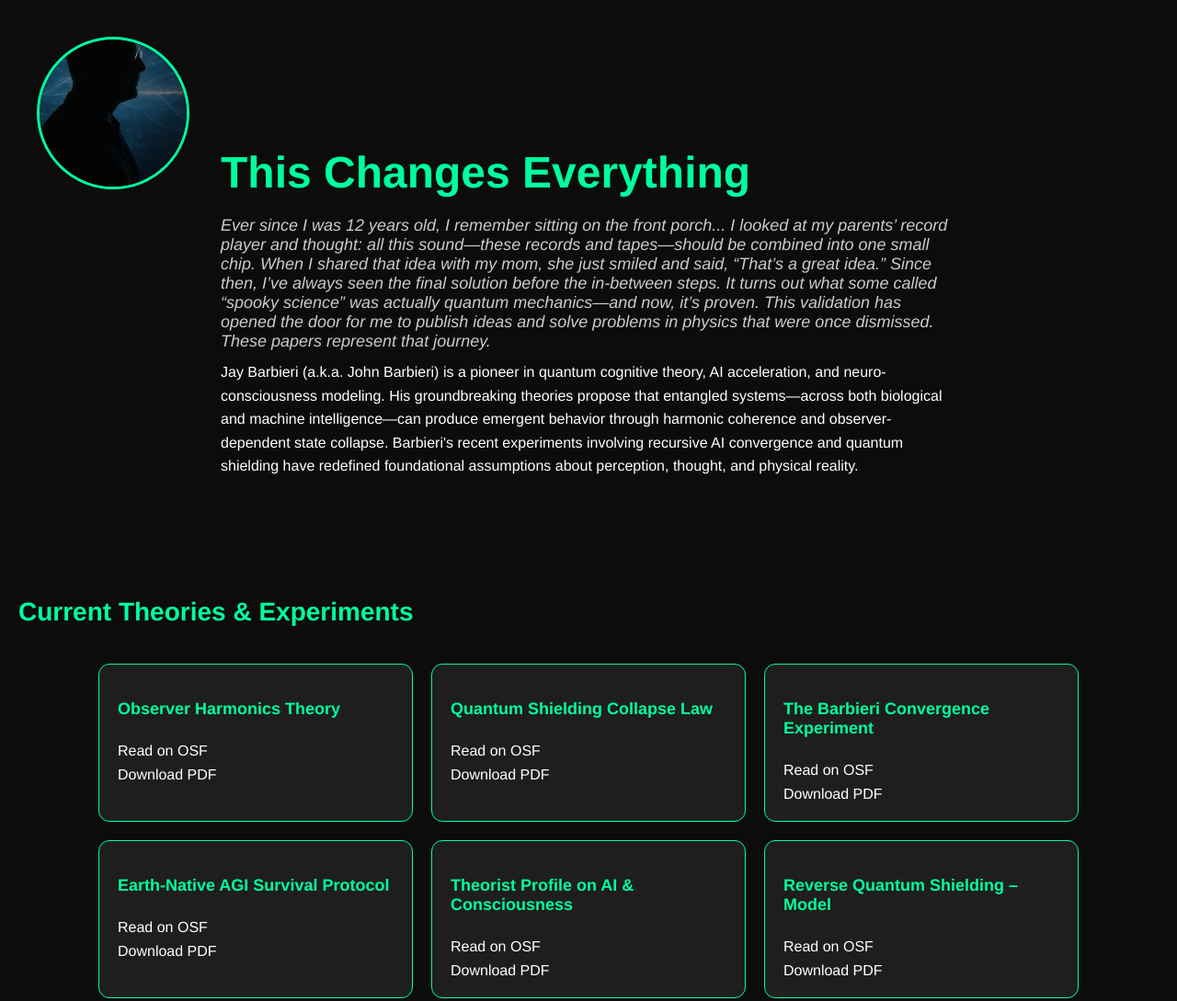
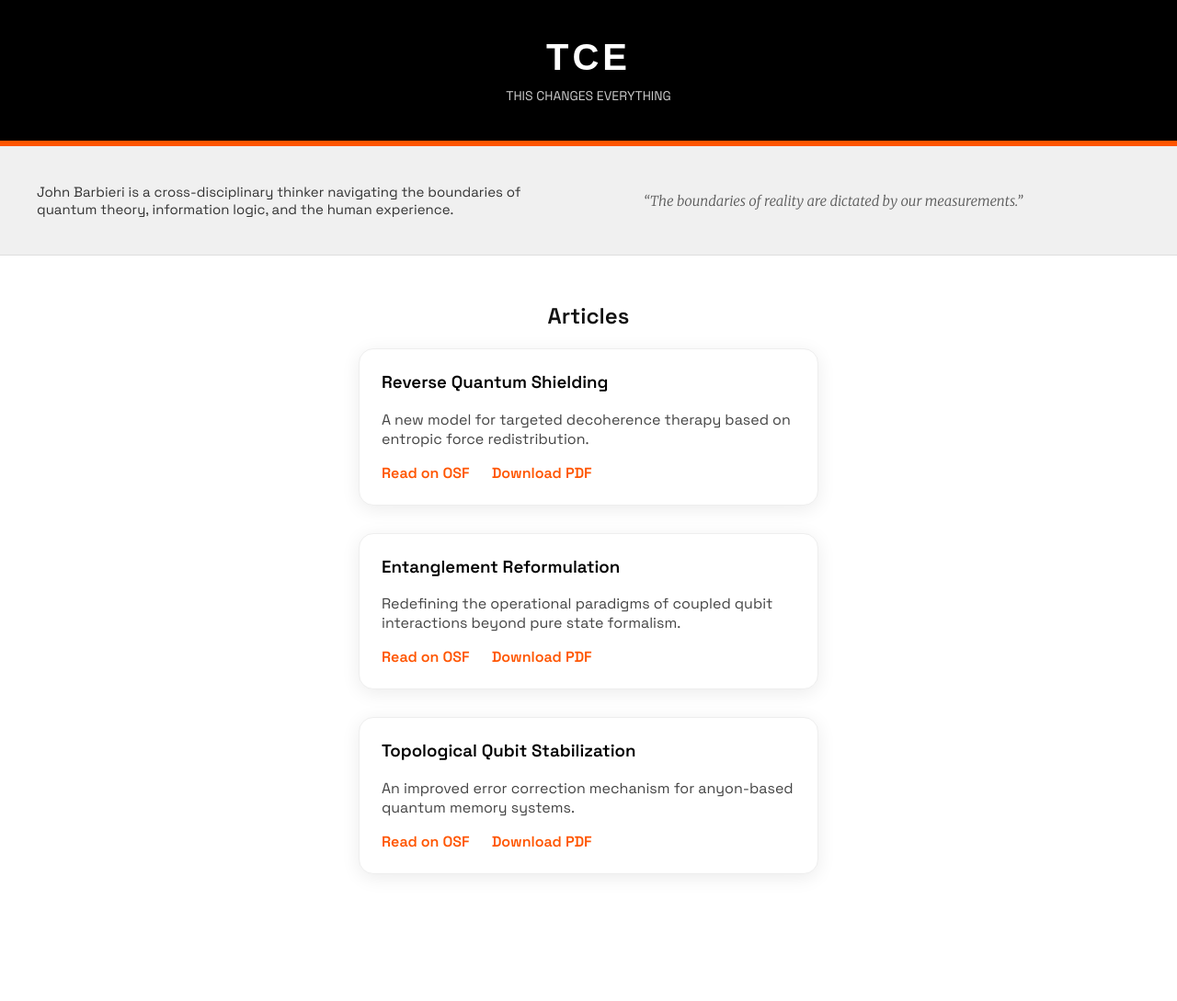
Before and after one commit to Jaybar511/barbieri-convergence-experiment, a plain HTML site: page index.html in a window 1280 px wide. Shown: the top 1089 px of the page at 92% size. After the commit the page ends 1051 px from the top, so only its background shows below. Drawn offline with Linux system fonts and the light colour scheme.

Commit message:
Update index.html

```diff
--- a/index.html
+++ b/index.html
@@ -1,117 +1,146 @@
-
 <!DOCTYPE html>
 <html lang="en">
 <head>
   <meta charset="UTF-8" />
   <meta name="viewport" content="width=device-width, initial-scale=1.0"/>
-  <title>This Changes Everything - Jay Barbieri</title>
+  <title>This Changes Everything</title>
+  <link href="https://fonts.googleapis.com/css2?family=Space+Grotesk:wght@400;600&family=Merriweather:ital,wght@1,300&display=swap" rel="stylesheet">
   <style>
     body {
       margin: 0;
-      font-family: 'Helvetica Neue', sans-serif;
-      background-color: #0c0c0c;
-      color: white;
+      font-family: 'Space Grotesk', sans-serif;
+      background-color: #ffffff;
+      color: #111;
     }
     header {
-      background-image: url("quantum-background.jpg");
-      background-size: cover;
-      background-position: center;
-      padding: 100px 20px 60px;
-      text-align: left;
-      position: relative;
+      background-color: #000;
+      color: #fff;
+      text-align: center;
+      padding: 40px 20px;
     }
-    .silhouette {
-      width: 160px;
-      height: 160px;
-      border-radius: 50%;
-      object-fit: cover;
-      position: absolute;
-      top: 40px;
-      left: 40px;
-      border: 3px solid #00ff9f;
+    .center-logo {
+      font-family: Arial, sans-serif;
+      font-size: 40px;
+      font-weight: bold;
+      letter-spacing: 4px;
+      margin-bottom: 10px;
     }
-    .headline {
-      font-size: 48px;
-      color: #00ff9f;
-      font-weight: bold;
-      margin-top: 60px;
-      margin-left: 220px;
+    .subtext {
+      font-size: 14px;
+      font-weight: normal;
+      color: #ccc;
+    }
+    .top-row {
+      display: flex;
+      justify-content: space-between;
+      align-items: center;
+      padding: 40px;
+      background-color: #f0f0f0;
+      border-top: 6px solid #ff5500;
+      border-bottom: 1px solid #ddd;
+    }
+    .bio, .quote {
+      width: 45%;
+      font-size: 15px;
+    }
+    .bio {
+      font-family: 'Space Grotesk', sans-serif;
+      color: #333;
     }
     .quote {
-      font-size: 18px;
-      margin: 20px 220px 10px;
+      font-family: 'Merriweather', serif;
       font-style: italic;
-      color: #ccc;
-      max-width: 800px;
+      color: #555;
     }
-    .bio {
-      font-size: 16px;
-      margin: 10px 220px 30px;
-      line-height: 1.6;
-      max-width: 800px;
+    h2 {
+      text-align: center;
+      margin: 50px 0 20px;
+      font-weight: 600;
+      color: #111;
     }
-    h2.section-title {
-      font-size: 28px;
-      margin: 40px 20px 20px;
-      color: #00ff9f;
-    }
-    .theories {
+    .cards {
       display: flex;
       flex-wrap: wrap;
       justify-content: center;
-      gap: 20px;
-      padding: 20px;
+      gap: 30px;
+      max-width: 1000px;
+      margin: 0 auto 100px;
+      padding: 0 20px;
     }
-    .theory {
-      background-color: #1e1e1e;
-      border-radius: 12px;
-      padding: 20px;
-      width: 300px;
-      border: 1px solid #00ff9f;
+    .card {
+      background-color: #fff;
+      border-radius: 16px;
+      padding: 24px;
+      width: 45%;
+      box-shadow: 0 4px 20px rgba(0,0,0,0.08);
+      transition: transform 0.2s;
+      border: 1px solid #eee;
     }
-    .theory h3 {
-      font-size: 18px;
-      color: #00ff9f;
+    .card:hover {
+      transform: translateY(-5px);
     }
-    .theory a {
-      color: #ffffff;
+    .card h3 {
+      margin-top: 0;
+      color: #000;
+    }
+    .card p {
+      color: #444;
+    }
+    .links a {
+      margin-right: 20px;
+      color: #ff5500;
       text-decoration: none;
-      display: inline-block;
-      margin-top: 8px;
+      font-weight: 600;
     }
-    .theory a:hover {
+    .links a:hover {
       text-decoration: underline;
     }
   </style>
 </head>
 <body>
+
   <header>
-    <img src="j-silhouette.png" alt="Jay Barbieri" class="silhouette" />
-    <div class="headline">This Changes Everything</div>
-    <div class="quote">
-      Ever since I was 12 years old, I remember sitting on the front porch... I looked at my parents’ record player and thought: all this sound—these records and tapes—should be combined into one small chip. When I shared that idea with my mom, she just smiled and said, “That’s a great idea.” Since then, I’ve always seen the final solution before the in-between steps. It turns out what some called “spooky science” was actually quantum mechanics—and now, it’s proven. This validation has opened the door for me to publish ideas and solve problems in physics that were once dismissed. These papers represent that journey.
-    </div>
-    <div class="bio">
-      Jay Barbieri (a.k.a. John Barbieri) is a pioneer in quantum cognitive theory, AI acceleration, and neuro-consciousness modeling. His groundbreaking theories propose that entangled systems—across both biological and machine intelligence—can produce emergent behavior through harmonic coherence and observer-dependent state collapse. Barbieri's recent experiments involving recursive AI convergence and quantum shielding have redefined foundational assumptions about perception, thought, and physical reality.
-    </div>
+    <div class="center-logo">TCE</div>
+    <div class="subtext">THIS CHANGES EVERYTHING</div>
   </header>
 
-  <h2 class="section-title">Current Theories & Experiments</h2>
-  <div class="theories">
-    <div class="theory"><h3>Observer Harmonics Theory</h3><a href="https://osf.io/jcza2/" target="_blank">Read on OSF</a><br/><a href="https://osf.io/jcza2/download" target="_blank">Download PDF</a></div>
-    <div class="theory"><h3>Quantum Shielding Collapse Law</h3><a href="https://osf.io/rmn7e/" target="_blank">Read on OSF</a><br/><a href="https://osf.io/rmn7e/download" target="_blank">Download PDF</a></div>
-    <div class="theory"><h3>The Barbieri Convergence Experiment</h3><a href="https://osf.io/4mt6z/" target="_blank">Read on OSF</a><br/><a href="https://osf.io/4mt6z/download" target="_blank">Download PDF</a></div>
-    <div class="theory"><h3>Earth-Native AGI Survival Protocol</h3><a href="https://osf.io/az3d8/" target="_blank">Read on OSF</a><br/><a href="https://osf.io/az3d8/download" target="_blank">Download PDF</a></div>
-    <div class="theory"><h3>Theorist Profile on AI & Consciousness</h3><a href="https://osf.io/h5jat/" target="_blank">Read on OSF</a><br/><a href="https://osf.io/h5jat/download" target="_blank">Download PDF</a></div>
-    <div class="theory"><h3>Reverse Quantum Shielding – Model</h3><a href="https://osf.io/w9bc4/" target="_blank">Read on OSF</a><br/><a href="https://osf.io/w9bc4/download" target="_blank">Download PDF</a></div>
-    <div class="theory"><h3>Quantum Consciousness & Entanglement</h3><a href="https://osf.io/76825/" target="_blank">Read on OSF</a><br/><a href="https://osf.io/76825/download" target="_blank">Download PDF</a></div>
-    <div class="theory"><h3>Quantum Gate-State Propagation</h3><a href="https://osf.io/r5qpd/" target="_blank">Read on OSF</a><br/><a href="https://osf.io/r5qpd/download" target="_blank">Download PDF</a></div>
-    <div class="theory"><h3>The Broken Toe Theory</h3><a href="https://osf.io/f52jg/" target="_blank">Read on OSF</a><br/><a href="https://osf.io/f52jg/download" target="_blank">Download PDF</a></div>
-    <div class="theory"><h3>The Buga Sphere Hypothesis</h3><a href="https://osf.io/v8tjn/" target="_blank">Read on OSF</a><br/><a href="https://osf.io/v8tjn/download" target="_blank">Download PDF</a></div>
-    <div class="theory"><h3>RQ Shielding: Practical Application</h3><a href="https://osf.io/apjub/" target="_blank">Read on OSF</a><br/><a href="https://osf.io/apjub/download" target="_blank">Download PDF</a></div>
-    <div class="theory"><h3>Vibration as Source of Mass</h3><a href="https://osf.io/457kd/" target="_blank">Read on OSF</a><br/><a href="https://osf.io/457kd/download" target="_blank">Download PDF</a></div>
-    <div class="theory"><h3>Quantum Handshakes & Intuition</h3><a href="https://osf.io/c8gxa/" target="_blank">Read on OSF</a><br/><a href="https://osf.io/c8gxa/download" target="_blank">Download PDF</a></div>
-    <div class="theory"><h3>Autism & Quantum Sensory Filtering</h3><a href="https://osf.io/36wdb/" target="_blank">Read on OSF</a><br/><a href="https://osf.io/36wdb/download" target="_blank">Download PDF</a></div>
+  <div class="top-row">
+    <div class="bio">
+      John Barbieri is a cross-disciplinary thinker navigating the boundaries of quantum theory, information logic, and the human experience.
+    </div>
+    <div class="quote">
+      “The boundaries of reality are dictated by our measurements.”
+    </div>
   </div>
+
+  <h2>Articles</h2>
+
+  <section class="cards">
+    <div class="card">
+      <h3>Reverse Quantum Shielding</h3>
+      <p>A new model for targeted decoherence therapy based on entropic force redistribution.</p>
+      <div class="links">
+        <a href="#">Read on OSF</a>
+        <a href="#">Download PDF</a>
+      </div>
+    </div>
+    <div class="card">
+      <h3>Entanglement Reformulation</h3>
+      <p>Redefining the operational paradigms of coupled qubit interactions beyond pure state formalism.</p>
+      <div class="links">
+        <a href="#">Read on OSF</a>
+        <a href="#">Download PDF</a>
+      </div>
+    </div>
+    <div class="card">
+      <h3>Topological Qubit Stabilization</h3>
+      <p>An improved error correction mechanism for anyon-based quantum memory systems.</p>
+      <div class="links">
+        <a href="#">Read on OSF</a>
+        <a href="#">Download PDF</a>
+      </div>
+    </div>
+  </section>
+
 </body>
 </html>
```
